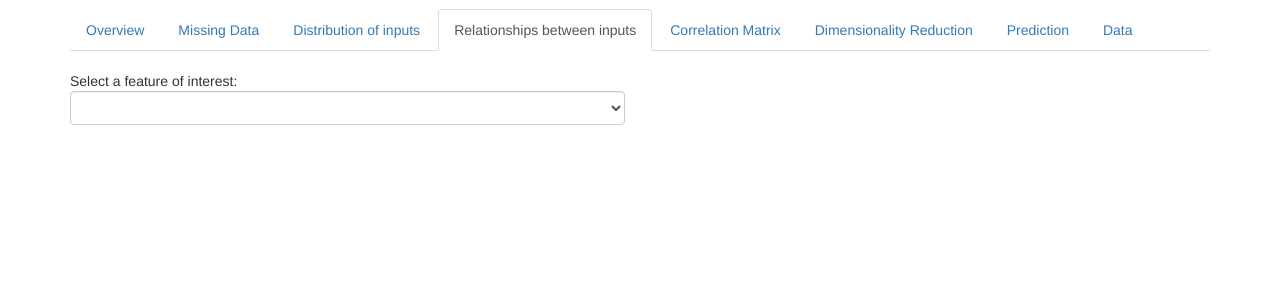
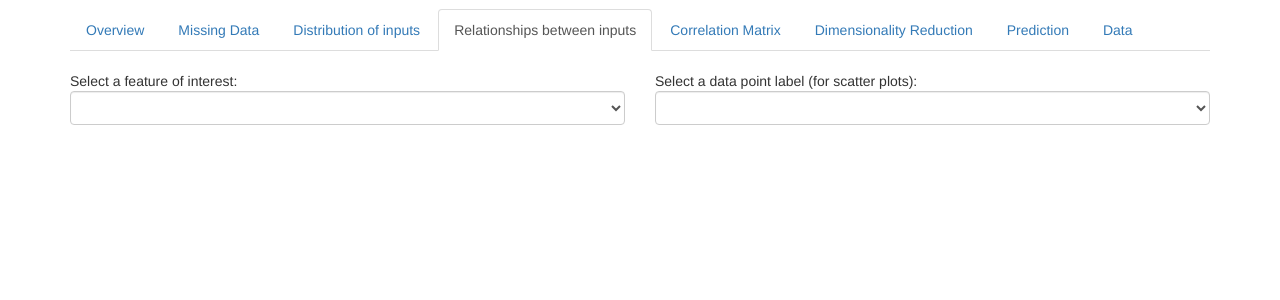
Before and after one commit to supernifty/dovex, a Flask app: page /explore/1 in a window 1280 px wide, after a click on "Relationships between inputs". Shown: the part 51-351 px from the top of the page. Run offline with Flask 2, Linux system fonts and the light colour scheme; lists and menus that the app fills with data are empty; some libraries are stand-ins or nearby versions.

Commit message:
option to label scatter plot datapoints

```diff
--- a/static/main.js
+++ b/static/main.js
@@ -219,6 +219,11 @@ var
     for (header in g['data']['meta']['header']) {
       $('#relationship_feature').append($('<option>', {value:header, text:g['data']['meta']['header'][header]}));
     }
+    $('#relationship_label').empty();
+    $('#relationship_label').append($('<option>', {value:'', text:'(none)'}));
+    for (header in g['data']['meta']['header']) {
+      $('#relationship_label').append($('<option>', {value:header, text:g['data']['meta']['header'][header]}));
+    }
   },
 
   show_relationships = function() {
@@ -228,6 +233,7 @@ var
     var
       cols = numeric.transpose(g['data']['data']),
       feature = $('#relationship_feature').val(),
+      label = $('#relationship_label').val(),
       converted, x, y, layout,
       width = Math.round(COLS_PER_GRAPH/12 * $('.container').width());
 
@@ -242,7 +248,7 @@ var
     // check not too many categories (plot.ly can't handle)
     distinct_count = Object.keys(g['summary']['columns'][feature]['distinct']).length;
     if (g['data']['meta']['datatype'][feature] == 'categorical' && distinct_count > MAX_CATEGORIES) {
-      $('#relationships').html('<div class="alert alert-danger fade in">This feature has too many categories (<strong>' + distinct_count + '</strong>)</div>');
+      $('#relationships').html('<div class="alert alert-danger fade in">This feature has too many categories (<strong>' + distinct_count + '</strong>&gt;' + MAX_CATEGORIES + ')</div>');
       return;
     }
 
@@ -285,18 +291,26 @@ var
       else if (g['data']['meta']['datatype'][col] != 'categorical' && g['data']['meta']['datatype'][feature] != 'categorical') { // num vs num -> scatter
         x = [];
         y = [];
+        z = [];
         for (row in g['data']['data']) {
           x.push(g['data']['data'][row][col])
           y.push(g['data']['data'][row][feature])
+          if (label != '') {
+            z.push(g['data']['data'][row][label]);
+          }
+          else {
+            z.push('');
+          }
         }
         converted = [{
           x: x,
           y: y,
+          text: z,
           mode: 'markers',
           type: 'scatter',
           opacity: 0.8
         }];
-        layout = { title: g['data']['meta']['header'][col], xaxis: { title: g['data']['meta']['header'][col] }, yaxis: { title: g['data']['meta']['header'][feature] }, margin: { r: 0, pad: 0 }, barmode: 'stack' };
+        layout = { title: g['data']['meta']['header'][col], xaxis: { title: g['data']['meta']['header'][col] }, yaxis: { title: g['data']['meta']['header'][feature] }, margin: { r: 0, pad: 0 }, barmode: 'stack', hovermode: 'closest' };
       }
       else if (g['data']['meta']['datatype'][col] != 'categorical' && g['data']['meta']['datatype'][feature] == 'categorical') { // col-numeric (x) vs feature-cat (y)
         counts = {}
@@ -609,7 +623,7 @@ var
   reduction_result_callback = function(result) {
     var traces = {},
         converted = [],
-        layout = { title: 'Projection'},
+        layout,
         datatype = g['data']['meta']['datatype'][$('#projection_outcome').val()],
         feature_col = $('#projection_outcome').val(),
         max_missing = parseInt($('#max_missing_projection').val()),
@@ -647,7 +661,7 @@ var
     for (var trace in traces) {
       converted.push(traces[trace]);
     }
-    layout = { title: 'Projection' };
+    layout = { title: 'Projection', hovermode: 'closest' };
     Plotly.plot("reduction", converted, layout);
     if ('features' in result) {
       projection_feature(result['features'], "projection_features", 1 );
@@ -926,13 +940,13 @@ var
     g['data'] = data;
     g['excluded_cols'] = new Set();
     g['has_predictions'] = false;
-    g['displayModeBar'] = false;
+    g['displayModeBar'] = true;
     g['data_ok'] = false;
     g['correlation_ok'] = false;
 
     calculate_all();
 
-    $('#relationship_feature').change(show_relationships);
+    $('#relationship_feature,#relationship_label').change(show_relationships);
     $('#outcome').change(show_predictors);
     $('#run_predictor').click(show_prediction);
     $('#run_reducer').click(show_reduction);
--- a/templates/explore.html
+++ b/templates/explore.html
@@ -122,6 +122,10 @@
           <div class="col-md-6">
             Select a feature of interest:
             <select id="relationship_feature" class="form-control"></select>
+          </div>
+          <div class="col-md-6">
+            Select a data point label (for scatter plots):
+            <select id="relationship_label" class="form-control"></select>
           </div>
        </div>
        <div class="row">
```
